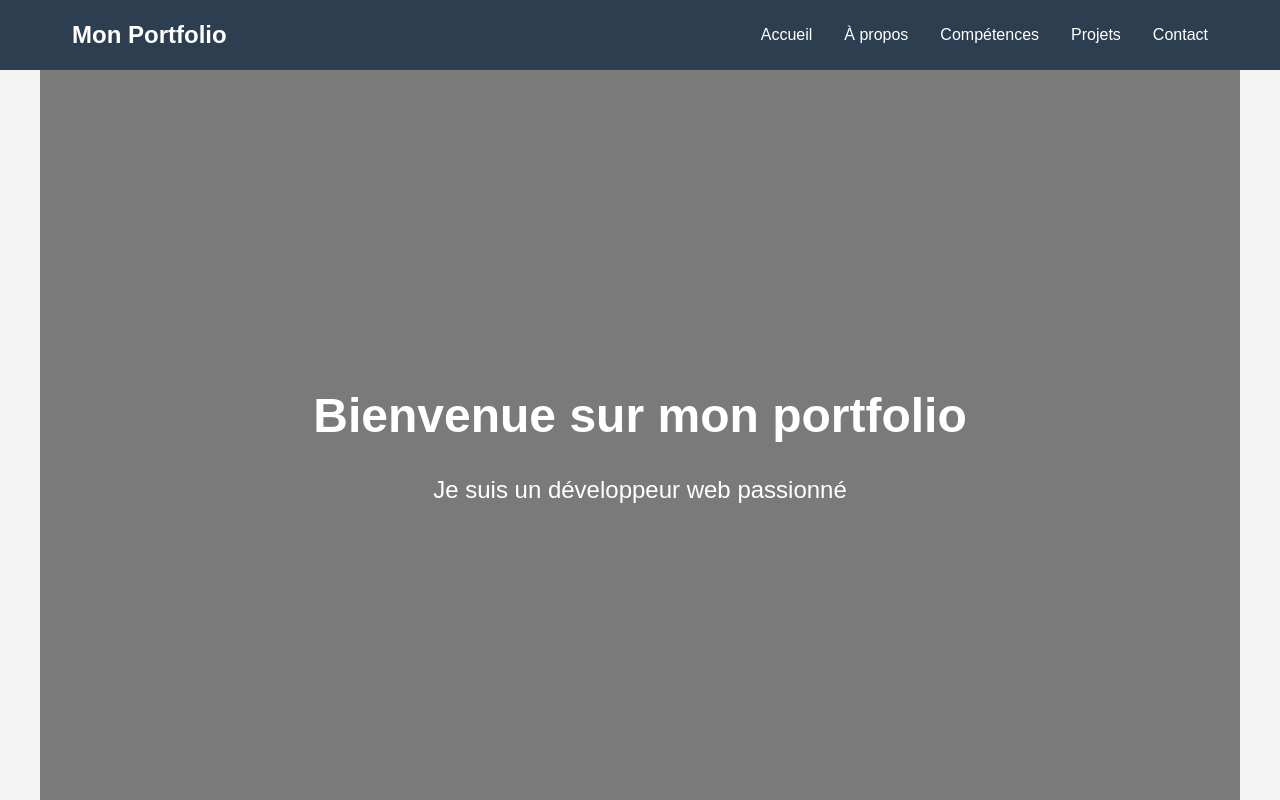
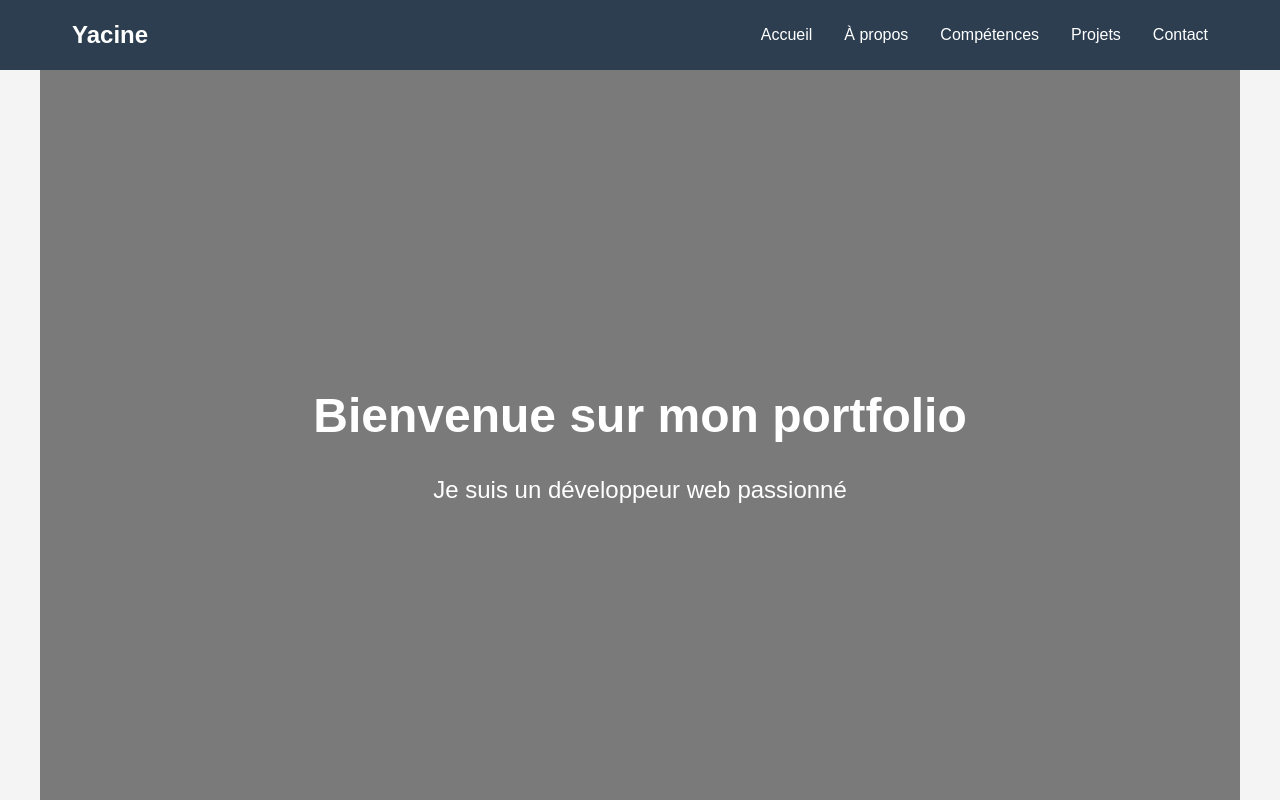
Before and after one commit to AImightyFinest/Portfolio, a plain HTML site: page index.html in a window 1280 px wide. Shown: the top 800 px of the page. Drawn offline with nearby package versions, Linux system fonts and the light colour scheme; some icons are missing.

```diff
--- a/index.html
+++ b/index.html
@@ -10,7 +10,7 @@
 <body>
     <header>
         <nav>
-            <div class="logo">Mon Portfolio</div>
+            <div class="logo">Yacine</div>
             <ul class="nav-links">
                 <li><a href="#accueil">Accueil</a></li>
                 <li><a href="#a-propos">À propos</a></li>
@@ -128,6 +128,7 @@
                     <a href="https://github.com/AImightyFinest/Jeu-du-Pendu" class="project-link" target="_blank">Voir le projet</a>
                 </div>
             </div>
+
         </section>
 
         <section id="contact">
```
